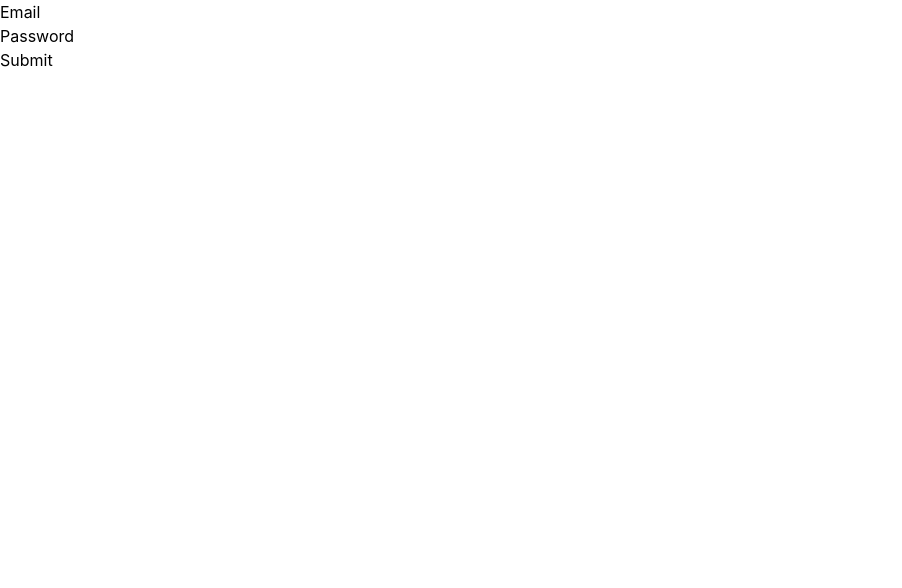
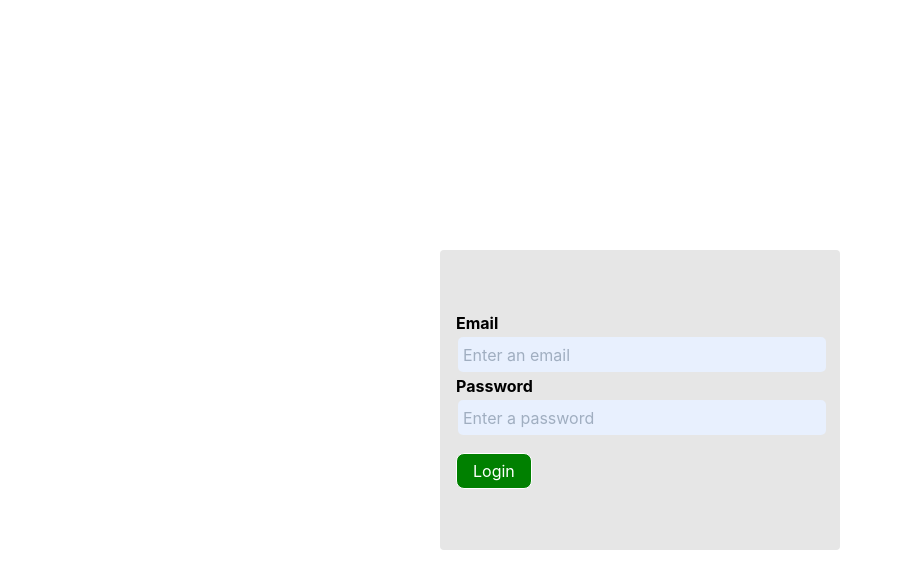
Before and after one commit to kwilson05/admin-photo_viewer, a Nuxt app: page /Login in a window 1280 px wide. Shown: the top 588 px of the page, without its empty margins (0-902 px from the left). Built offline with nearby package versions, Linux system fonts and the light colour scheme; no server answers.

Commit message:
quick login authorization flow

```diff
--- a/nuxt.config.js
+++ b/nuxt.config.js
@@ -55,6 +55,7 @@ export default {
   build: {},
 
   auth: {
+      localStorage: false,
     strategies: {
        local:{
           token:{
@@ -70,6 +71,7 @@ export default {
 
       }
     }
+
   },
   router: {
   middleware: ['auth']
--- a/pages/Login.vue
+++ b/pages/Login.vue
@@ -1,22 +1,34 @@
 <template>
-  <div>
-    <form @submit.prevent="userLogin">
-      <div>
-        <label>Email</label>
-        <input type="text" v-model="login.email" />
-      </div>
-      <div>
-        <label>Password</label>
-        <input type="text" v-model="login.password" />
-      </div>
-      <div>
-        <button type="submit">Submit</button>
-      </div>
+  <div class="flex justify-center items-center h-screen">
+    <div class="Login-dialog">
+      <form class="w-full" @submit.prevent="userLogin">
+        <div>
+          <label class="Login_field-label">Email</label>
 
-      <div v-if="$auth.loggedIn">
-        <h1>Hello Mate</h1>
-      </div>
-    </form>
+          <input
+            placeholder="Enter an email"
+            class="Login_field"
+            type="text"
+            v-model="login.email"
+          />
+        </div>
+        <div>
+          <label class="Login_field-label">Password</label>
+
+          <input
+            class="Login_field"
+            placeholder="Enter a password"
+            type="password"
+            v-model="login.password"
+          />
+        </div>
+        <div class="mt-4">
+          <button @click="userLogin" class="Login_btn" type="button">
+            Login
+          </button>
+        </div>
+      </form>
+    </div>
   </div>
 </template>
 
@@ -31,11 +43,12 @@ export default {
     };
   },
   methods: {
-    userLogin() {
+    async userLogin() {
       try {
-        this.$auth.loginWith('local', {
+        await this.$auth.loginWith('local', {
           data: this.login,
         });
+        this.$router.push('/');
       } catch (err) {
         console.log(err);
       }
@@ -43,3 +56,41 @@ export default {
   },
 };
 </script>
+
+<style>
+.Login_btn {
+  border: 1px solid;
+  user-select: none;
+  cursor: pointer;
+  background-color: green;
+  font-size: 16px;
+  border-radius: 8px;
+  padding: 5px 16px;
+  color: white;
+}
+.Login-dialog {
+  background-color: rgb(230, 230, 230);
+  width: 400px;
+  height: 300px;
+  display: flex;
+  justify-content: center;
+  align-items: center;
+  border-radius: 4px;
+  padding: 16px;
+}
+
+.Login_field {
+  width: 100%;
+  border-radius: 5px;
+  background-color: #e8f0fe;
+  height: 35px;
+  font-size: 16px;
+  border: none;
+  margin: 2px;
+  padding: 5px;
+}
+.Login_field-label {
+  display: block;
+  font-weight: bold;
+}
+</style>
```
